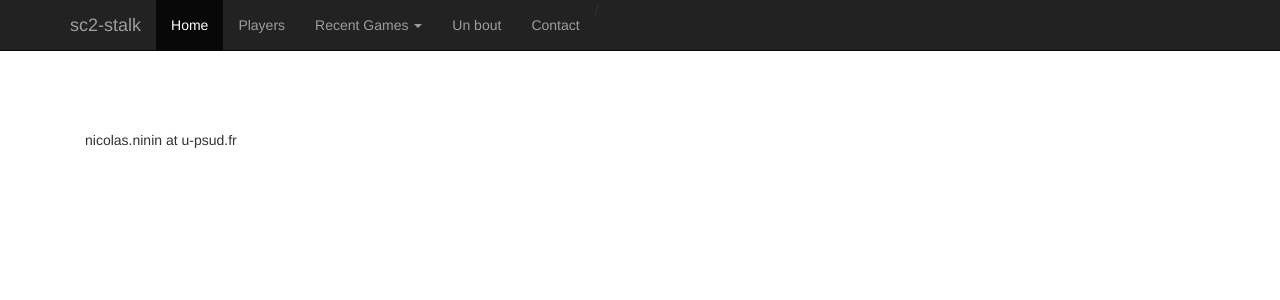
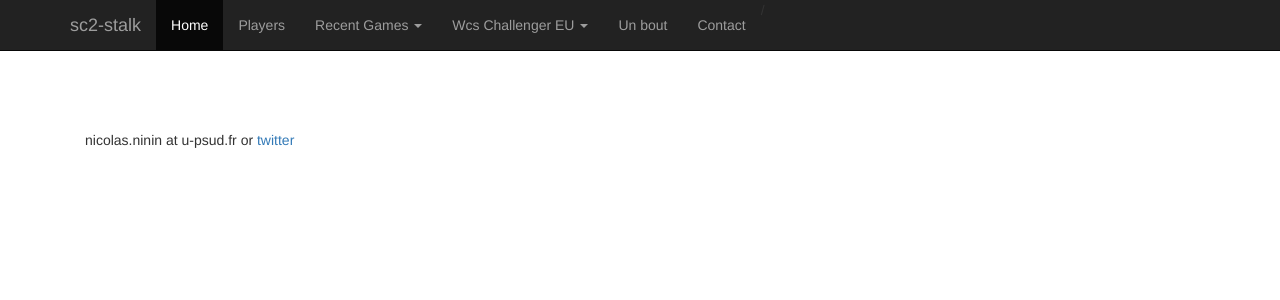
Before and after one commit to NicolasNin/sc2stalk, a Django app: template web/starcraftstalk/starcraftHistory/templates/starcraftHistory/contact.html in a window 1280 px wide. Shown: the top 300 px of the page. Run offline with Django 3.2, Linux system fonts and the light colour scheme; the template is opened without the code that fills it, so the values that code supplies are empty; some libraries are stand-ins or nearby versions.

Commit message:
add wcs to menu and twitter to contact

```diff
--- a/web/starcraftstalk/starcraftHistory/script.py
+++ b/web/starcraftstalk/starcraftHistory/script.py
@@ -9,7 +9,7 @@ syncDbwithMH(Players.objects.get(pk=1452),True)
 attributeAllgameToPlayer(1025)
 
 from starcraftHistory.findOp import *
-found=findOpListObject(Games.objects.filter(idgames__gte=179000))
+found=findOpListObject(Games.objects.filter(idgames__gte=200000))
 checkReciprocal(found,True)
 
 from starcraftHistory.checkdb import *
--- a/web/starcraftstalk/starcraftHistory/templates/starcraftHistory/base.html
+++ b/web/starcraftstalk/starcraftHistory/templates/starcraftHistory/base.html
@@ -47,6 +47,13 @@
           <li><a href="{%url 'last100'%}">Last 100 games added</a></li>
         </ul>
       </li>
+      <li class="dropdown"><a class="dropdown-toggle" data-toggle="dropdown" href="{%url 'wcs'%}">
+        Wcs Challenger EU <span class="caret"></span></a>
+  <ul class="dropdown-menu">
+    <li><a href="{%url 'wcs'%}">Ranking</a></li>
+    <li><a href="{%url 'graphmmr'%}">Graphes </a></li>
+  </ul>
+</li>
       <li><a href="/about">Un bout</a></li>
       <li><a href="/contact">Contact</a></li>
 
--- a/web/starcraftstalk/starcraftHistory/templates/starcraftHistory/contact.html
+++ b/web/starcraftstalk/starcraftHistory/templates/starcraftHistory/contact.html
@@ -2,7 +2,7 @@
 {% block content %}
 
 <div class="starter-template">
-nicolas.ninin at u-psud.fr
+nicolas.ninin at u-psud.fr or  <a href="https://twitter.com/nicolas42">twitter</a>
 </div>
 
 {% endblock content %}
--- a/web/starcraftstalk/starcraftHistory/templates/starcraftHistory/wcs2.html
+++ b/web/starcraftstalk/starcraftHistory/templates/starcraftHistory/wcs2.html
@@ -50,7 +50,7 @@ Some notes on this ranking, we have removed
   <li>SortOf is in <a href="https://twitter.com/SortOfSC/status/842430409648537601">
  korea
    </a></li>
-   <li>Heromarine has not played 15 games on the first day   (also zhugeliang,Strange,Beastyqt, Denver and Indy to a lesser impact)</li>
+   <li>Heromarine has not played 15 games on the first day  ( zhugeliang,Strange,Beastyqt, Denver and Indy to a lesser impact)</li>
 </ul>
 Also the #games column is for the moment the number of games played between friday 21:00CET
 and saturday 21:00 CET.
```
